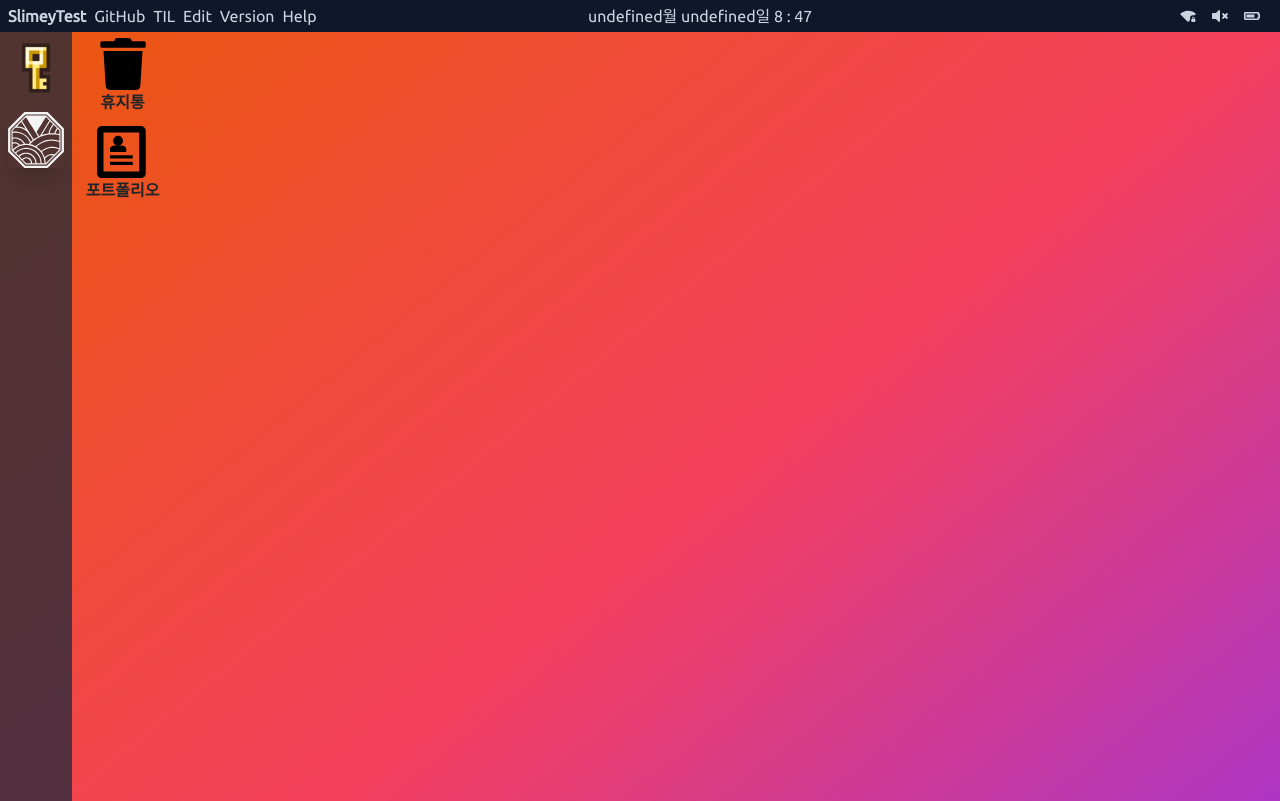
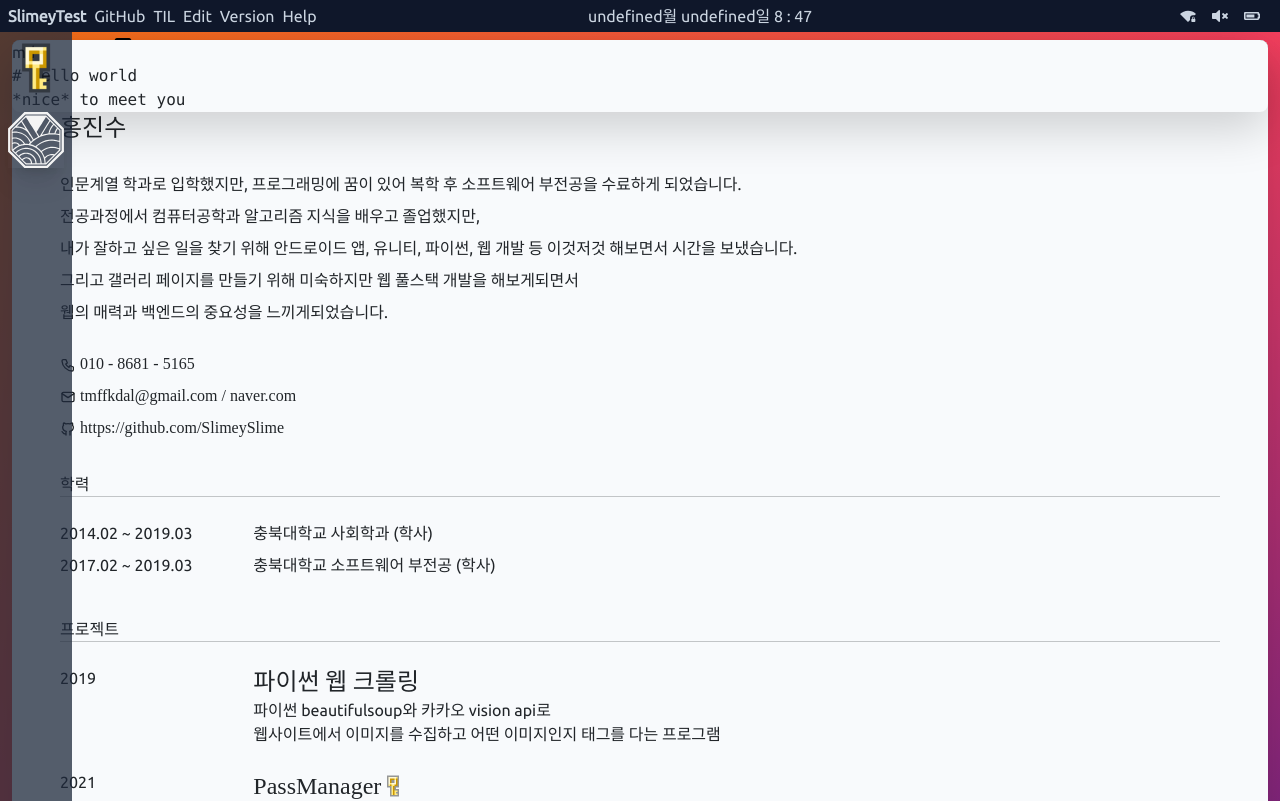
Before and after one commit to SlimeySlime/SlimeySlime.github.io, a React (Create React App) app: page / in a window 1280 px wide. Shown: the top 801 px of the page. Built offline with nearby package versions, Linux system fonts and the light colour scheme; a web font is replaced by a local one.

Commit message:
add window template

```diff
--- a/package.json
+++ b/package.json
@@ -11,6 +11,7 @@
     "react": "^17.0.2",
     "react-dom": "^17.0.2",
     "react-icons": "^4.4.0",
+    "react-markdown": "^8.0.3",
     "react-router-dom": "^6.3.0",
     "react-scripts": "5.0.0",
     "web-vitals": "^2.1.4"
--- a/src/nav/WallPaper.js
+++ b/src/nav/WallPaper.js
@@ -1,18 +1,32 @@
 import React, { useState } from "react";
 import { FaTrash } from "react-icons/fa";
-import { ImProfile } from "react-icons/im";
+import { ImFileExcel, ImProfile } from "react-icons/im";
 import Portfolio from "../post/Portfolio";
+import TestPage from "../post/tp";
 
 const WallPaper = () => {
 
-    const [portfolioWindow, setPortpolioWindow] = useState(false)
+    const [portfolioWindow, setPortpolioWindow] = useState(true)
+    const [testWindow, setTestWindow] = useState(true)
 
-    const closeTab = () => {
-        setPortpolioWindow(!portfolioWindow)
+    const closeTab = (tab) => {
+        console.log('open', tab)
+        switch (tab) {
+            case 'profile':
+                setPortpolioWindow(!portfolioWindow)
+                break;
+            case 'test':
+                setTestWindow(!testWindow)
+                break;
+            default:
+                break;
+        }
+
     }
 
+
     return(
-    <div className="flex flex-grow bg-gradient-to-br to-purple-600 via-rose-500 from-orange-600">
+    <div className="flex flex-grow bg-gradient-to-br to-purple-900 via-rose-500 from-orange-500">
         {/* image cover에서 그냥 gradient */}
         <div className="ml-16 grid grid-rows-12 justify-center items-center ">
 
@@ -23,7 +37,13 @@ const WallPaper = () => {
             <div className="flex flex-col w-full h-full justify-center items-center hover:bg-slate-50 hover:opacity-50"
                 onClick={() => {setPortpolioWindow(!portfolioWindow)}}>
                 <ImProfile size={"52"} color="black" className=''/>
-                <p className="font-ubuntu font-semibold">포트폴리오</p>
+                <p className="font-ubuntu font-semibold">프로필</p>
+
+            </div>
+            <div className="flex flex-col w-full h-full justify-center items-center hover:bg-slate-50 hover:opacity-50"
+                onClick={() => {setTestWindow(!testWindow)}}>
+                <ImFileExcel size={"52"} color="black" className=''/>
+                <p className="font-ubuntu font-semibold">테스트</p>
 
             </div>
             <div className="invisible bg-slate-200 p-4 m-2"> 그리드1 </div>
@@ -38,6 +58,14 @@ const WallPaper = () => {
             <Portfolio close={closeTab}/>
         </div>
         }
+
+        {testWindow &&
+        <div className="absolute left-0 right-0 container flex flex-1">
+            <TestPage close={closeTab} />
+        </div>
+        }
+
+
         {/* <div className={portfolioWindow ? "opacity-100 translate-x-10?" : "opacity-0 " + " absolute left-0 right-0 container flex flex-1 transition-opacity duration-500 "}>
             <Portfolio close={closeTab}/>
         </div> */}
--- a/src/post/Portfolio.js
+++ b/src/post/Portfolio.js
@@ -11,7 +11,7 @@ const Portfolio = ({close}) => {
             {/* 상단 */}
             <div className="sticky top-0 flex flex-1 pr-4 p-1 bg-slate-700 justify-end items-center rounded-t-lg ">
                 {/* <AiOutlineBorder color="white"/> */}
-                <AiOutlineClose color="white" className="w-6" onClick={() => {close()}}/>
+                <AiOutlineClose color="white" className="w-6" onClick={() => {close('profile')}}/>
             </div>
             <div className="flex flex-col p-12 justify-start itmes-start overflow-y-auto">
 
--- /dev/null
+++ b/src/post/Window.js
@@ -0,0 +1,19 @@
+import React from "react";
+import { AiOutlineClose, } from "react-icons/ai";
+
+const Window = ({close}) => {
+
+    return(
+        <div className="container mt-2 p-0 min-h-max max-h-innerScreen bg-slate-50 shadow-lg overflow-y-auto rounded-lg">
+            {/* 상단 */}
+            <div className="sticky top-0 flex flex-1 pr-4 p-1 bg-slate-700 justify-end items-center rounded-t-lg ">
+                {/* <AiOutlineBorder color="white"/> */}
+                <AiOutlineClose color="white" className="w-6" onClick={() => {close()}}/>
+            </div>
+            <div className="flex flex-col p-12 justify-start itmes-start overflow-y-auto">
+            </div>
+        </div>
+    )
+}
+
+export default Window
--- /dev/null
+++ b/src/post/tp.js
@@ -0,0 +1,21 @@
+import ReactMarkdown from "react-markdown"
+import React from "react"
+
+
+const md = `
+
+    # hello world
+    *nice* to meet you
+`
+const TestPage = () => {
+
+
+    return(
+        <div className="container mt-2 p-0 min-h-max max-h-innerScreen bg-slate-50 shadow-lg overflow-y-auto rounded-lg">
+            <p>md</p>
+            <ReactMarkdown>{md}</ReactMarkdown>
+        </div>
+    )
+}
+
+export default TestPage
```
Also changed, not shown: 1 other file (tests, documents, lock files or other folders).
